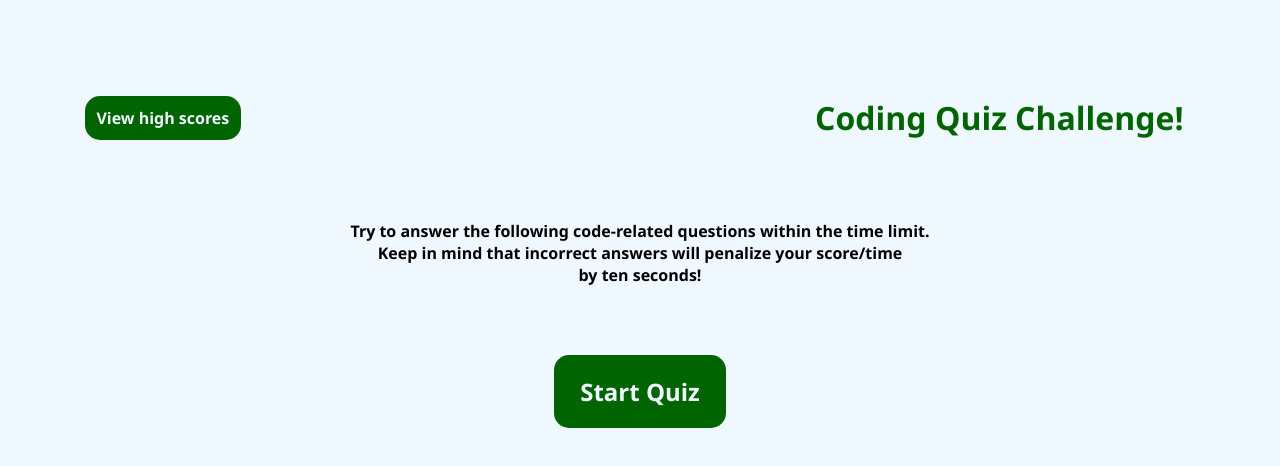
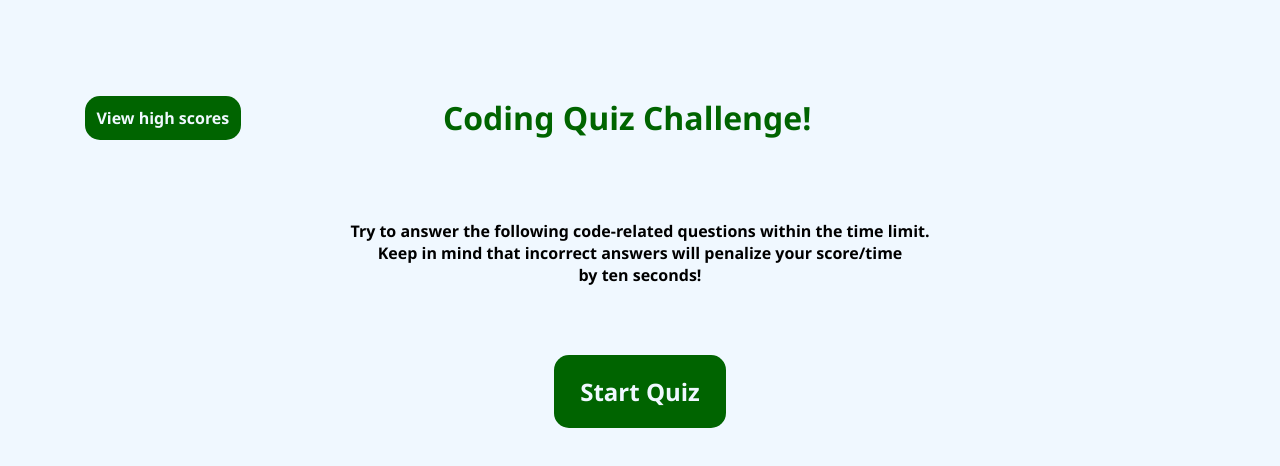
Before and after one commit to adamjflynn/JavaScript-Quiz, a plain HTML site: page index.html in a window 1280 px wide. Drawn offline with Linux system fonts and the light colour scheme.

Commit message:
fix some css styling

```diff
--- a/assets/css/style.css
+++ b/assets/css/style.css
@@ -14,6 +14,10 @@ p {
     justify-content: center;
     text-align: center;
     font-weight: bold;
+}
+.empty {
+    padding-left: 15%;
+
 }
 .container {
     display: flex;
--- a/index.html
+++ b/index.html
@@ -16,6 +16,7 @@
         <h1 class="title">
             Coding Quiz Challenge!
         </h1>
+        <a class="empty"></a>
      </header>
 
     <div>
```
